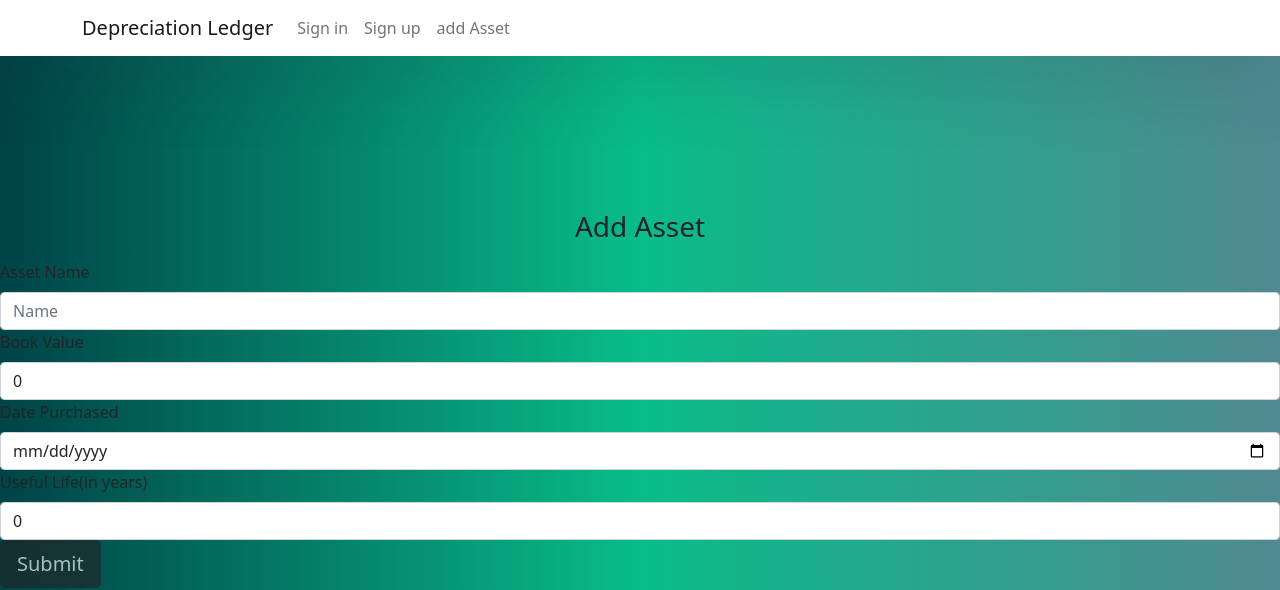
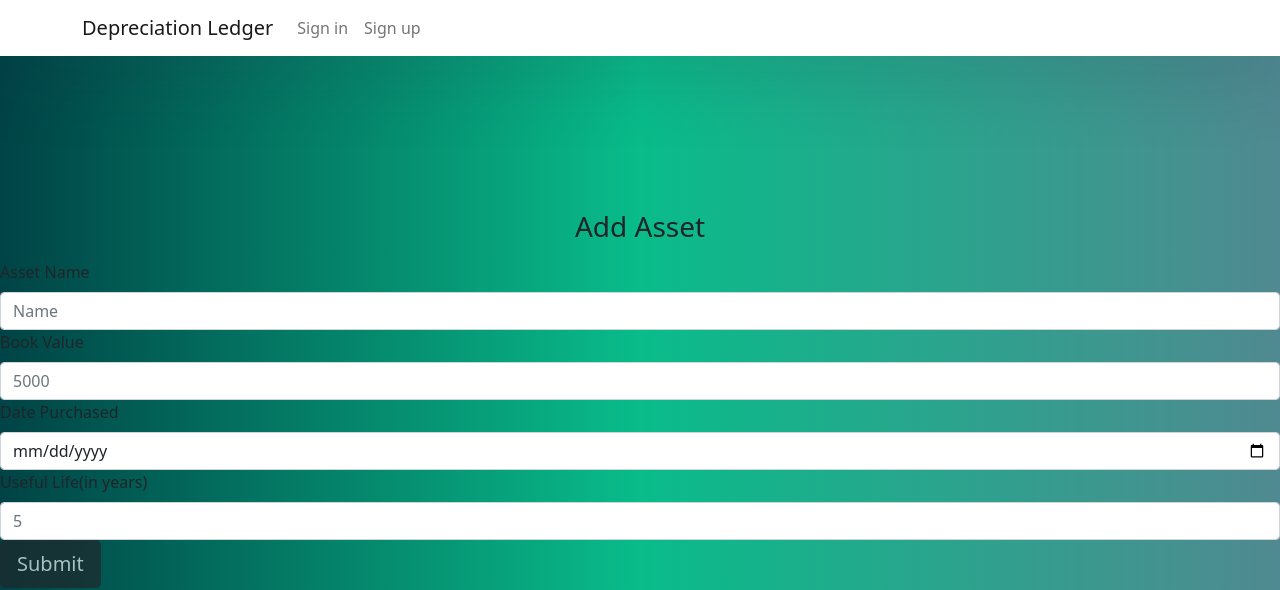
Before and after one commit to Vandy-P3/Subsidiary-Ledger, a React (Create React App) app in the folder sub-ledger/: page /addAsset in a window 1280 px wide. Shown: the top 590 px of the page. Built offline with nearby package versions, Linux system fonts and the light colour scheme.

Commit message:
user can login successfully

```diff
--- a/sub-ledger/src/App.js
+++ b/sub-ledger/src/App.js
@@ -2,15 +2,16 @@ import React from "react";
 import "../node_modules/bootstrap/dist/css/bootstrap.min.css";
 import "./App.css";
 import { BrowserRouter as Router, Switch, Route, Link } from "react-router-dom";
-
+import Auth from './utils/auth';
 import Login from "./components/login/login.component";
 import SignUp from "./components/signup/signup.component";
 import HomePage from "./components/homePage/homePage.component";
-import assetForm from "./components/assetForm/assetForm.component";
+import AssetForm from "./components/assetForm/assetForm.component";
 
 
 
 function App() {
+
   return (
     <Router>
       <div className="App">
@@ -21,6 +22,21 @@ function App() {
             </Link>
             <div className="collapse navbar-collapse" id="navbarTogglerDemo02">
               <ul className="navbar-nav ml-auto">
+                {Auth.loggedIn() ? (
+                  <>
+                    <li>
+                      <Link className='nav-link' to={'/addAsset'}>
+                        Add Asset
+                      </Link>
+                    </li>
+                    <li>
+                      <Link className='nav-link' onClick={Auth.logout}>
+                        Logout
+                      </Link>
+                    </li>
+                  </>
+                  ) : (
+                  <>
                     <li className="nav-item">
                       <Link className="nav-link" to={"/sign-in"}>
                         Sign in
@@ -31,11 +47,8 @@ function App() {
                         Sign up
                       </Link>
                     </li>
-                <li>
-                  <Link className='nav-link' to={'/addAsset'}>
-                    add Asset
-                  </Link>
-                </li>
+                  </>
+                )}
               </ul>
             </div>
           </div>
@@ -47,7 +60,7 @@ function App() {
               <Route exact path="/" component={HomePage} />
               <Route path="/sign-in" component={Login} />
               <Route path="/sign-up" component={SignUp} />
-              <Route path='/addAsset' component={assetForm} />
+              <Route path='/addAsset' component={AssetForm} />
             </Switch>
           </div>
         </div>
--- a/sub-ledger/src/components/assetForm/assetForm.component.js
+++ b/sub-ledger/src/components/assetForm/assetForm.component.js
@@ -1,12 +1,16 @@
 import React, { useState } from 'react'
 import { Form, Button, Alert} from 'react-bootstrap';
 import { addAsset } from '../../utils/API';
+// import {saveAsset} from '../../utils/localStorage'
+// import Auth from '../../utils/auth'
 
 
 function AssetForm() {
-    const [assetFormData, setAssetFormData] = useState({ name: '', bookValue: 0, monthPurchased: '', usefulLife: 0 });
+    const [assetFormData, setAssetFormData] = useState({ name: '', bookValue: '', monthPurchased: '', usefulLife: '' });
     const [validated] = useState(false);
     const [showAlert, setShowAlert] = useState(false);
+
+
 
     const handleInputChange = (event) => {
       const { name, value } = event.target;
@@ -33,8 +37,8 @@ function AssetForm() {
           throw new Error('something went wrong!');
         }
 
-        const { asset } = await response.json();
-        console.log(asset);
+        const { user } = await response.json();
+        console.log(user);
 
       } catch (err) {
         console.error(err);
--- a/sub-ledger/src/utils/auth.js
+++ b/sub-ledger/src/utils/auth.js
@@ -12,7 +12,8 @@ class AuthService {
   loggedIn() {
     // Checks if there is a saved token and it's still valid
     const token = this.getToken();
-    return !!token && !this.isTokenExpired(token); // handwaiving here
+    console.log(token)
+    return !!token && !this.isTokenExpired(token);
   }
 
   // check if token is expired
```
Lines whose indentation alone changed are shown as unchanged.
